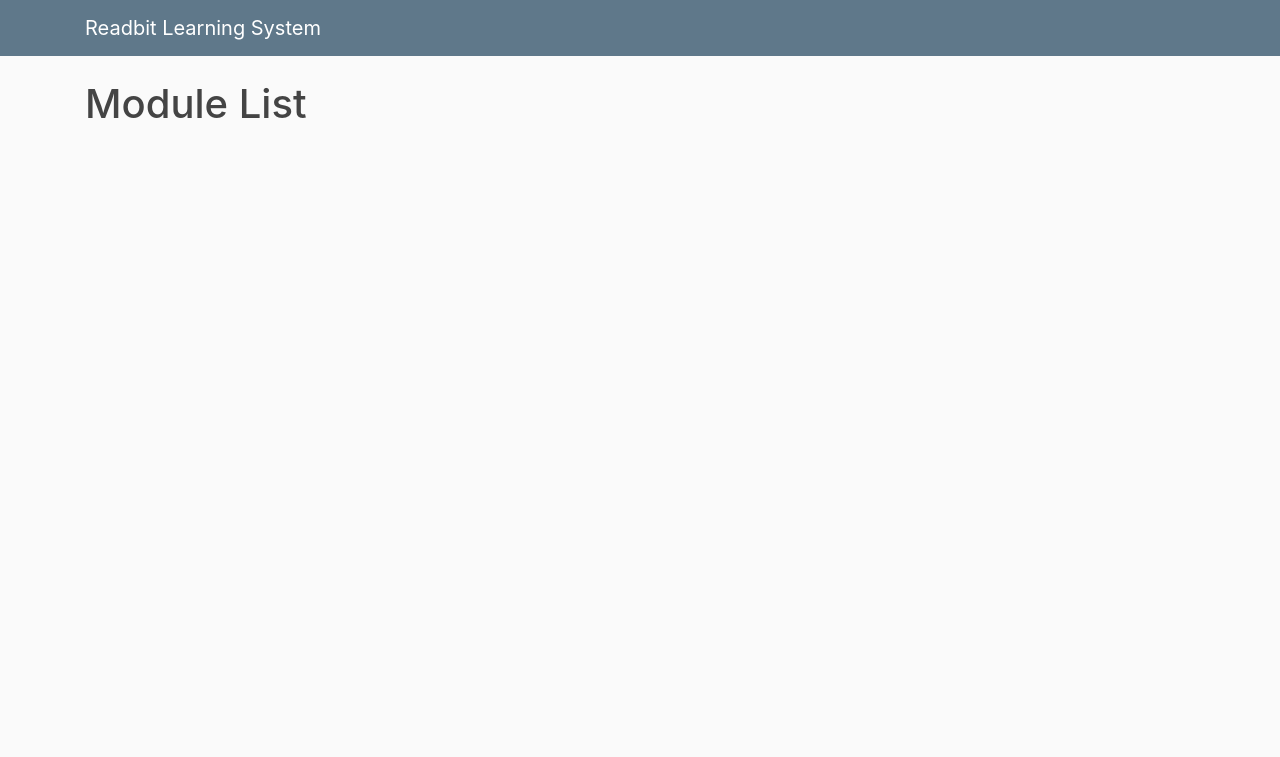
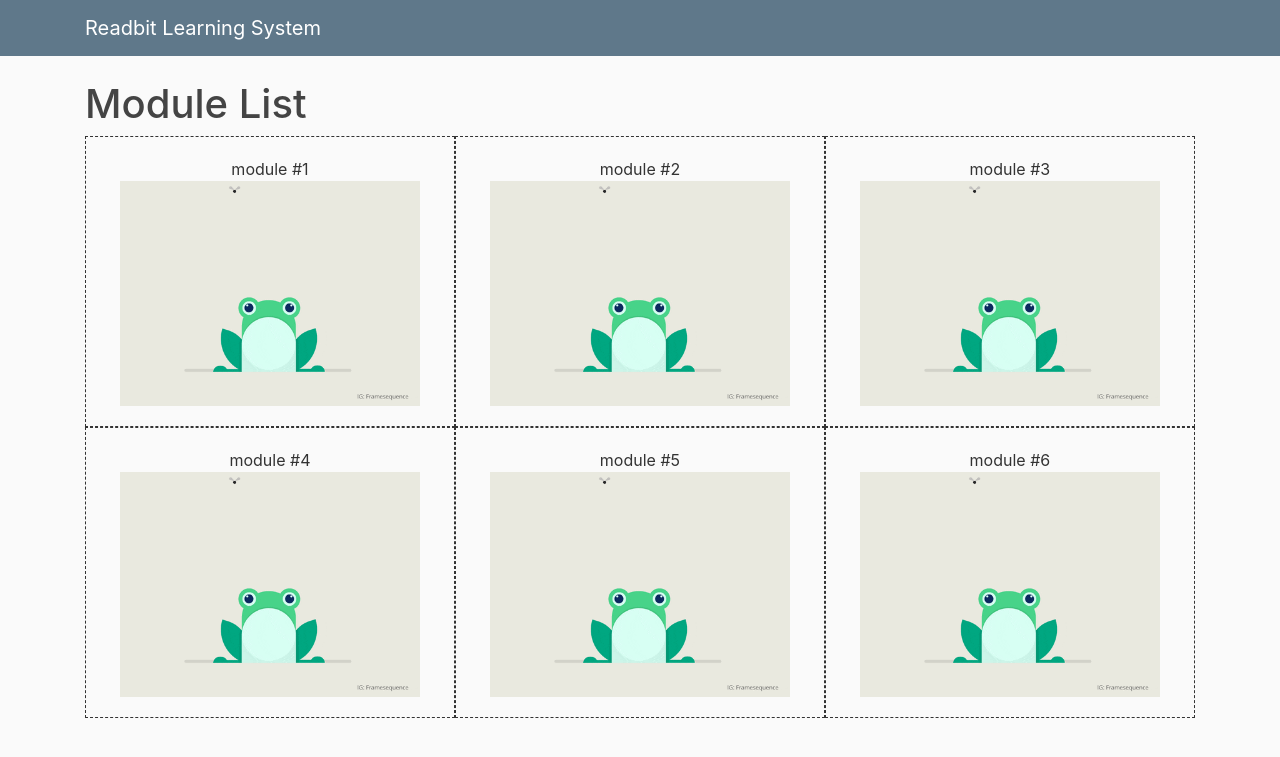
Before and after one commit to unluckyvevo/IT2201-Project, a Flask app: page /module_list in a window 1280 px wide. Shown: the top 757 px of the page. Run offline with Flask 2, Linux system fonts and the light colour scheme; some libraries are stand-ins or nearby versions.

Commit message:
dummy module list

```diff
--- a/readbit/routes.py
+++ b/readbit/routes.py
@@ -30,7 +30,8 @@ def dashboard():
 
 @app.route('/module_list')
 def module_list():
-    return render_template('module_list.html', title='Module List')
+    modulelist = [1,2,3,4,5,6]
+    return render_template('module_list.html', title='Module List', modulelist=modulelist)
 
 @app.route('/logout')
 def logout():
--- /dev/null
+++ b/readbit/static/module_list.css
@@ -0,0 +1,7 @@
+.column{
+    width: 33.33%;
+    padding: 20px;
+    border-style: dashed;
+    border-width: thin;
+    text-align: center;
+}
--- a/readbit/templates/module_list.html
+++ b/readbit/templates/module_list.html
@@ -1,4 +1,25 @@
 {% extends "layout.html" %}
 {% block content %}
-    <h1>Module List</h1>
+<link rel="stylesheet" type="text/css" href="{{ url_for('static', filename='module_list.css') }}">
+<h1>Module List</h1>
+<div class="container">
+
+    {% for module_row in modulelist | batch(3, '&nbsp;') %}
+    <div class="row">
+        {% for module in module_row %}
+        <div class="column">module #{{ module }}
+            <a href="">
+                <img src={{url_for('static', filename='froggif.gif')}} alt="{{ module }} link"  width=300/>
+            </a>
+
+        </div>
+        {% endfor %}
+    </div>
+    {% endfor %}
+
+
+
+
+</div>
+
 {% endblock content %}
```
Also changed, not shown: readbit/static/froggif.gif (added).
